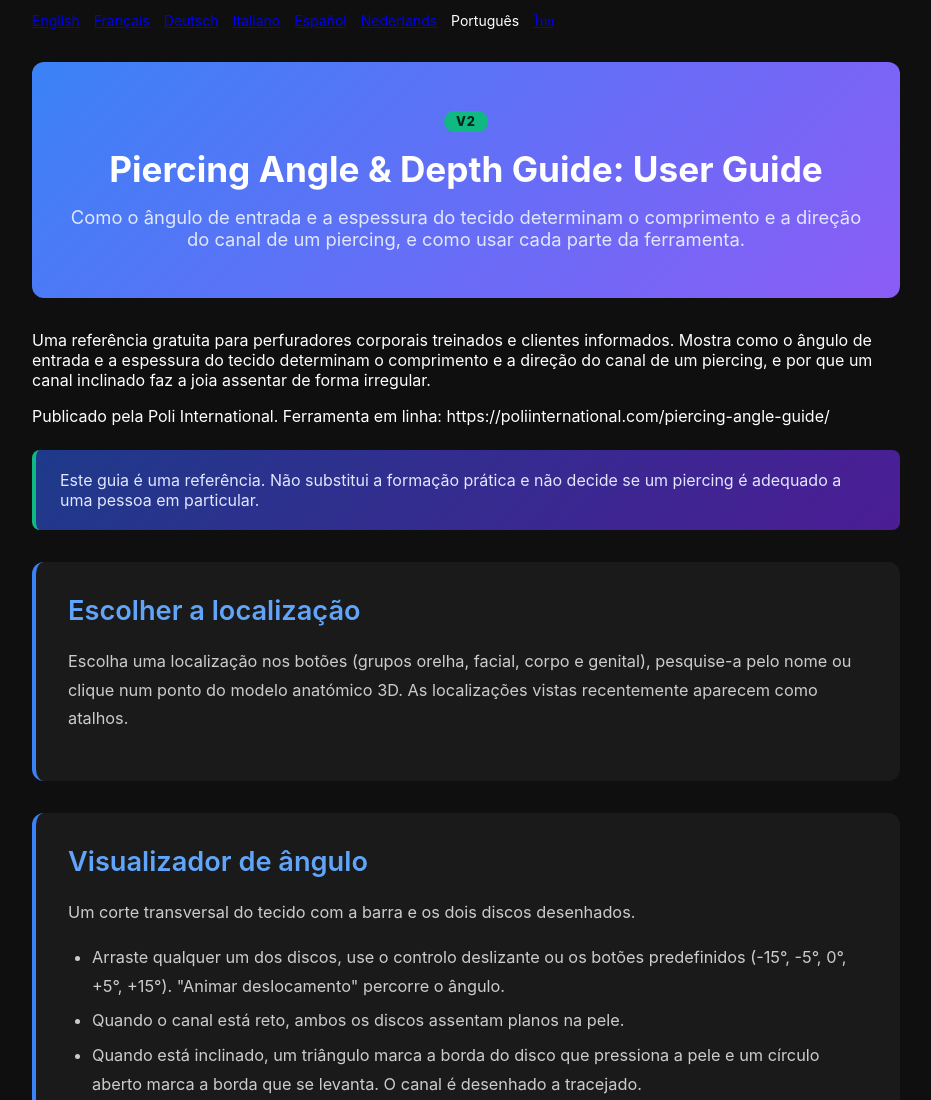
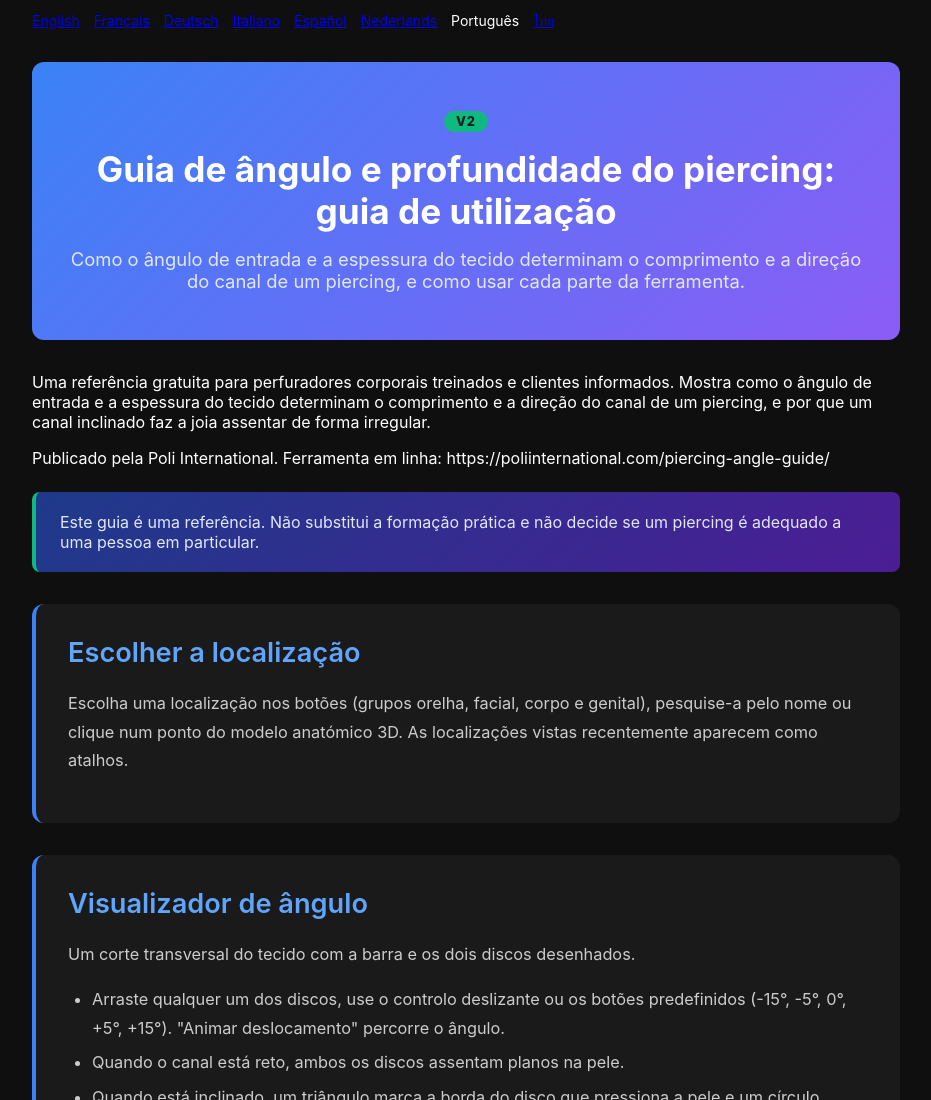
Before and after one commit to Poli-International/piercing-angle-guide, a plain HTML site: page documentation-pt.html in a window 1280 px wide. Shown: the top 1100 px of the page, without its empty margins (174-1105 px from the left). Drawn offline with Linux system fonts and the light colour scheme.

Commit message:
sync documentation-pt.html from the live site
The website copy of this tool moved on and the repo did not, so an
AI Studio import from here would have reverted it.

```diff
--- a/documentation-pt.html
+++ b/documentation-pt.html
@@ -3,7 +3,7 @@
 <head><meta name="robots" content="noindex,nofollow">
     <meta charset="UTF-8">
     <meta name="viewport" content="width=device-width, initial-scale=1.0">
-    <title>Documentação do Piercing Angle &amp; Depth Guide: User Guide | Poli International</title>
+    <title>Documentação do Guia de ângulo e profundidade do piercing: guia de utilização | Poli International</title>
     <meta name="description" content="Como o ângulo de entrada e a espessura do tecido determinam o comprimento e a direção do canal de um piercing, e como usar cada parte da ferramenta.">
     <link rel="canonical" href="https://poliinternational.com/piercing-angle-guide/">
     <style>
@@ -37,7 +37,7 @@
     <div class="entry-content">
         <div class="doc-hero">
             <span class="v2">V2</span>
-            <h1>Piercing Angle &amp; Depth Guide: User Guide</h1>
+            <h1>Guia de ângulo e profundidade do piercing: guia de utilização</h1>
             <p>Como o ângulo de entrada e a espessura do tecido determinam o comprimento e a direção do canal de um piercing, e como usar cada parte da ferramenta.</p>
         </div>
         <p>Uma referência gratuita para perfuradores corporais treinados e clientes informados. Mostra como o ângulo de entrada e a espessura do tecido determinam o comprimento e a direção do canal de um piercing, e por que um canal inclinado faz a joia assentar de forma irregular.</p>
```
